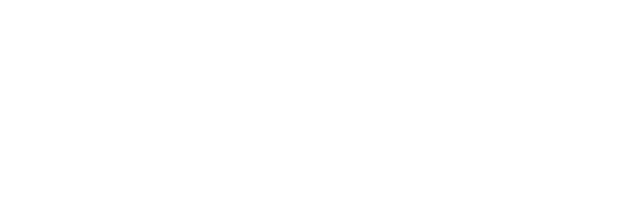
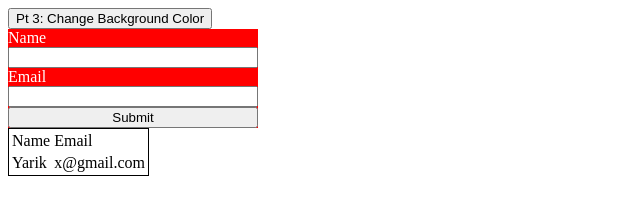
Before and after one commit to YarikRy/week10Lab, a plain HTML site: page index.html in a window 1280 px wide. Shown: the whole page, without its empty margins (0-640 px from the left). Drawn offline with Linux system fonts and the light colour scheme.

Commit message:
finished lab

```diff
--- a/index.html
+++ b/index.html
@@ -15,10 +15,10 @@
   </head>
   <body>
     <!-- Uncomment the button below during Part 3: -->
-    <!-- <button id="myButton">Pt 3: Change Background Color</button> -->
+    <button id="myButton">Pt 3: Change Background Color</button>
 
     <!-- Code reads top-down. Why would our script go on the bottom
-         of our <body> element instead of inside the head? -->
+         of our <body> element instead of inside the head? --> <!--Since if its before all of the content inside the body its will try to run js or bootstrap before there is anything even there, so it could cause bugs-->
     <script src="./week10Lab.js"></script>
   </body>
 </html>
--- a/week10Lab.js
+++ b/week10Lab.js
@@ -41,10 +41,24 @@ Part 1: Create a form with only JavaScript`)
            You should now have a label and a input on your website.
            Do the same steps, appending a label/input for Email, and a submit button to your form.
  * ↓ YOUR CODE HERE ↓ */
-
-// console.log(myForm)
+let myForm = document.createElement('form')
+let myInput = document.createElement('input')
+let myLabel = document.createElement('label')
+let myEmail = document.createElement('label')
+let myEmailInput = document.createElement('input')
+let submit = document.createElement('button')
+myLabel.innerHTML = "Name"
+myEmail.innerHTML = "Email"
+submit.innerHTML = "Submit"
+myForm.appendChild(myLabel)
+myForm.appendChild(myInput)
+myForm.appendChild(myEmail)
+myForm.appendChild(myEmailInput)
+myForm.appendChild(submit)
+document.body.appendChild(myForm)
+console.log(myForm)
 //Question: Besides changing the innerHTML, what other HTML things can we change using JavaScript?
-//Answer:
+//Answer: You can also change the styling of the html
 
 /*------------------------ Styling a form with only JavaScript------------------------*/
 console.log(`--------------------------
@@ -59,9 +73,13 @@ Part 2: Styling our form with only JavaScript`)
  *  Step 3: Give your form a display of flex, a flex-direction of column, and a max-width of 250px
  *
  * ↓ YOUR CODE HERE ↓ */
-
+myForm.style.backgroundColor = 'red'
+myForm.style.color = 'white'
+myForm.style.display = 'flex'
+myForm.style.flexDirection = 'column'
+myForm.style.maxWidth = '250px'
 //Question: Do you prefer styling with JavaScript or CSS?
-//Answer:
+//Answer: CSS since it feels easier to do it with CSS, however if I want it to be functional and change whenever I do something it would be good to do it in JS
 
 /*------------------------ Creating a table with only JavaScript ------------------------*/
 console.log(`--------------------------
@@ -79,11 +97,35 @@ Part 3: Creating a table with only JavaScript`)
 
  * Final Step: Style your table using JavaScript starting with a border. You may need to target more element/nodes than we did with myTable.
  * ↓ YOUR CODE HERE ↓ */
+let table = document.createElement('table')
+let tableRow1 = document.createElement('tr')
+let tableRow2 = document.createElement('tr')
+let tableData1 = document.createElement('td')
+let tableData2 = document.createElement('td')
+let tableData3 = document.createElement('td')
+let tableData4 = document.createElement('td')
 
-// console.log(myTable)
+tableData1.innerHTML = 'Name'
+tableData2.innerHTML = 'Email'
+tableData3.innerHTML = 'Yarik'
+tableData4.innerHTML = 'x@gmail.com'
+
+table.appendChild(tableRow1)
+table.appendChild(tableRow2)
+tableRow1.appendChild(tableData1)
+tableRow1.appendChild(tableData2)
+tableRow2.appendChild(tableData3)
+tableRow2.appendChild(tableData4)
+
+
+document.body.appendChild(table)
+
+table.style.border = '1px solid black'
+
+console.log(table)
 //Question: While this is clearly a more round-about way of making a table, how can using JavaScript in this way
 //          more beneficial than HTML?
-//Answer:
+//Answer: If you want to add things to the table or create a new table with a click of a button from a user than having it done in JS can be really useful
 
 /*------------------------ Changing our body background on click ------------------------*/
 console.log(`--------------------------
@@ -103,10 +145,13 @@ Part 4: Changing our background on click`)
  * Step 7: Click the button in your index.html and see the background change!
  *
  * ↓ YOUR CODE HERE ↓ */
-
+let myButton = document.getElementById('myButton')
+myButton.addEventListener('click', () => {
+   document.body.style.backgroundColor = `rgb(${Math.random() * 255}, ${Math.random() * 255}, ${Math.random() * 255})`
+})
 //Question: What other event listeners are there?
 //             Try them out by replacing 'click' in your function above!
-//Answer:
+//Answer: mouseup, mousedown, onmouseover, mousemove, scroll
 
 console.log(`-----------Finished------------`)
 
```
